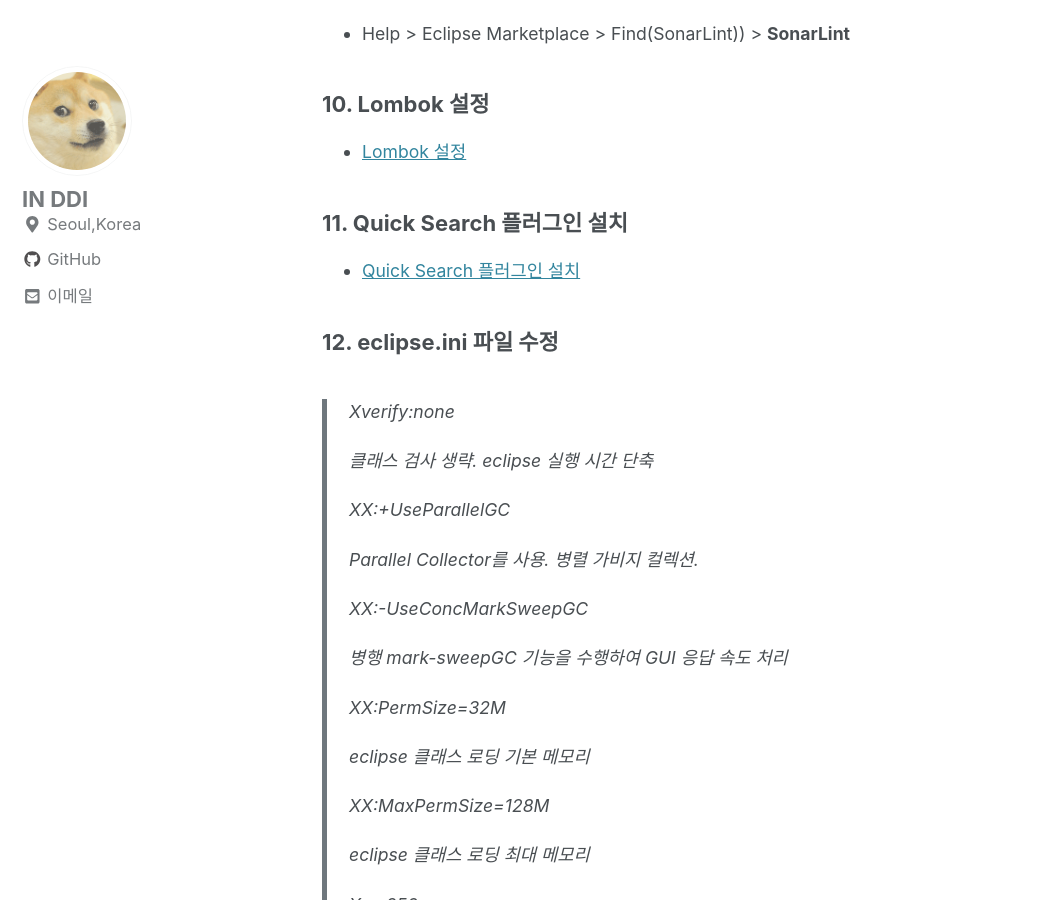
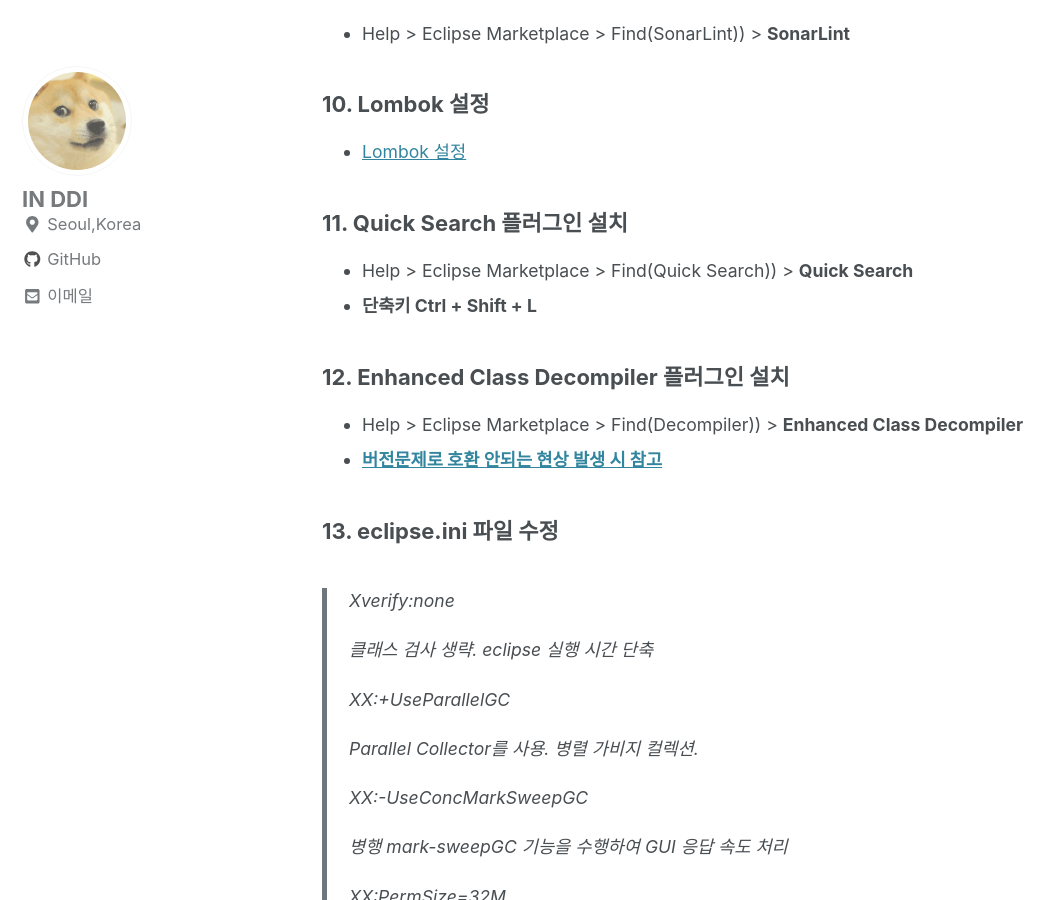
Before and after one commit to InSeok9068/inseok9068.github.io, a Jekyll site: the page built from _posts/eclipse/2020-03-30-eclipse-setting.md, in a window 1280 px wide and 900 px high, scrolled down 1750 px. Shown: the whole window, without its empty margins (0-1063 px from the left). Built offline with Jekyll 4.4.1, drawn with Linux system fonts in a browser that asks for light colours; cached includes are drawn as plain includes; nearby versions of some CDN libraries; comment, search, counter and statistics services are not loaded.

Commit message:
2020-06-10 eclipse-setting update and java-constant-class update

```diff
--- a/_posts/eclipse/2020-03-30-eclipse-setting.md
+++ b/_posts/eclipse/2020-03-30-eclipse-setting.md
@@ -57,9 +57,14 @@ categories:
 - [Lombok 설정](https://velog.io/@yoop/Eclipse%EC%97%90-Lombok-%EC%84%A4%EC%B9%98%ED%95%98%EA%B8%B0)
 
 ### 11. Quick Search 플러그인 설치
-- [Quick Search 플러그인 설치](https://niceman.tistory.com/182)
+- Help > Eclipse Marketplace > Find(Quick Search)) > **Quick Search**
+- **단축키 Ctrl + Shift + L**
 
-### 12. eclipse.ini 파일 수정
+### 12. Enhanced Class Decompiler 플러그인 설치
+- Help > Eclipse Marketplace > Find(Decompiler)) > **Enhanced Class Decompiler**
+- [**버전문제로 호환 안되는 현상 발생 시 참고**](https://dololak.tistory.com/697)
+
+### 13. eclipse.ini 파일 수정
 >Xverify:none
 >
 >클래스 검사 생략. eclipse 실행 시간 단축
```
Also changed, not shown: _posts/java/2020-06-08-java-constant-class.md (+6 -0 lines).
